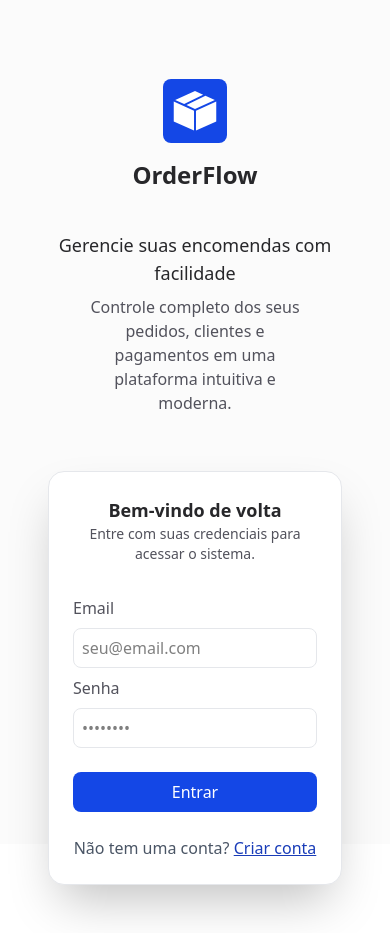
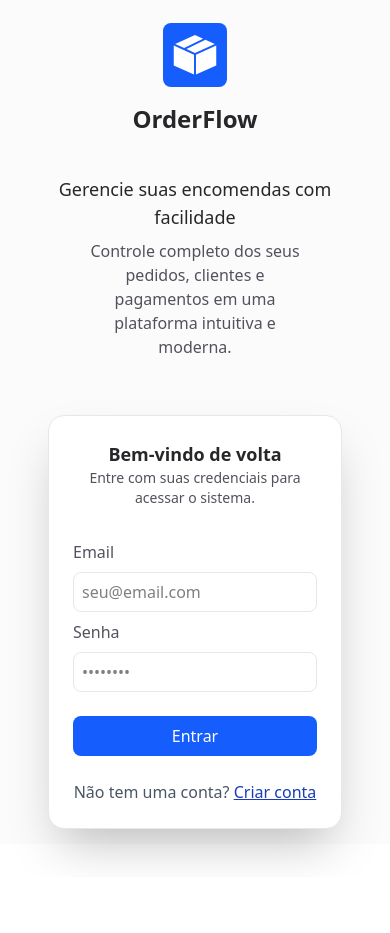
Before and after one commit to MariaJuliaAS/controleEncomendas, a React (Vite) app in the folder frontend/: page /login in a window 390 px wide. After the commit the page ends 877 px from the top, so only its background shows below. Built offline with nearby package versions, Linux system fonts and the light colour scheme.

Commit message:
Ajustes de responsividade nas páginas de login e cadastro

```diff
--- a/frontend/src/pages/login/index.tsx
+++ b/frontend/src/pages/login/index.tsx
@@ -47,9 +47,9 @@ export function Login() {
     return (
         <div className="w-full h-screen bg-zinc-300/10 flex items-center justify-center">
             <main className="w-full max-w-7xl flex gap-12 p-12 lg:flex-row flex-col">
-                <section className="flex flex-1 items-center justify-center flex-col p-2 lg:mt-0 mt-28 ">
+                <section className="flex flex-1 items-center justify-center flex-col p-2  ">
                     <header className="flex flex-col mb-4 items-center gap-4">
-                        <div className="bg-blue-700 rounded-lg p-1">
+                        <div className="bg-blue-600 rounded-lg p-1">
                             <GiCardboardBoxClosed color="#fff" className="md:size-28 sm:size-20 size-14" />
                         </div>
                         <h1 className="font-bold lg:text-4xl md:text-3xl text-2xl text-zinc-800">OrderFlow</h1>
@@ -84,7 +84,7 @@ export function Login() {
                             register={register}
                             error={errors.password?.message}
                         />
-                        <button className="my-6 bg-blue-700 rounded-lg h-10 text-white font-medium transition-all hover:scale-103 cursor-pointer">Entrar</button>
+                        <button className="my-6 bg-blue-600 rounded-lg h-10 text-white font-medium transition-all hover:scale-103 cursor-pointer">Entrar</button>
                     </form>
                     <p className="text-center text-gray-600">Não tem uma conta? <Link to="/register" className="underline text-blue-800 cursor-pointer">Criar conta</Link></p>
                 </section>
--- a/frontend/src/pages/register/index.tsx
+++ b/frontend/src/pages/register/index.tsx
@@ -28,7 +28,7 @@ export function Register() {
             const email = data.email;
             const password = data.password;
 
-            const response = await api.post("/users", {
+            await api.post("/users", {
                 name,
                 email,
                 password
@@ -42,7 +42,7 @@ export function Register() {
     }
 
     return (
-        <div className="w-full h-screen bg-zinc-300/10 flex items-center justify-center">
+        <div className="w-full sm:h-screen h-full bg-zinc-300/10 flex items-center justify-center">
             <main className="w-full max-w-7xl flex gap-12 p-12 lg:flex-row flex-col">
 
                 <section className="flex flex-1 flex-col p-6 bg-white rounded-2xl border-gray-200 border shadow-2xl">
@@ -76,13 +76,13 @@ export function Register() {
                             register={register}
                             error={errors.password?.message}
                         />
-                        <button className="my-6 bg-blue-700 rounded-lg h-10 text-white font-medium transition-all hover:scale-103 cursor-pointer">Entrar</button>
+                        <button className="my-6 bg-blue-600 rounded-lg h-10 text-white font-medium transition-all hover:scale-103 cursor-pointer">Entrar</button>
                     </form>
                     <p className="text-center text-gray-600">Já tem uma conta? <Link to="/login" className="underline text-blue-800 cursor-pointer">Fazer login</Link></p>
                 </section>
-                <section className="flex flex-1 items-center justify-center flex-col p-2 lg:mt-0 mt-28 ">
+                <section className="flex flex-1 items-center justify-center flex-col p-2">
                     <header className="flex flex-col mb-4 items-center gap-4">
-                        <div className="bg-blue-700 rounded-lg p-1">
+                        <div className="bg-blue-600 rounded-lg p-1">
                             <GiCardboardBoxClosed color="#fff" className="md:size-28 sm:size-20 size-14" />
                         </div>
                         <h1 className="font-bold lg:text-4xl md:text-3xl text-2xl text-zinc-800">OrderFlow</h1>
```
